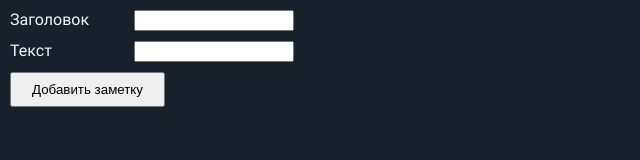
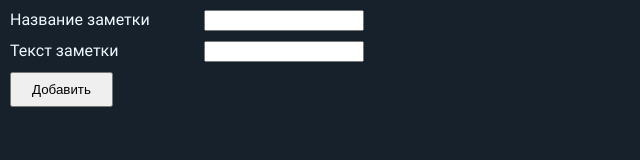
Before and after one commit to maxsamoylov/notes, a plain HTML site: page index.html in a window 1280 px wide. Shown: the whole page, without its empty margins (0-640 px from the left). Drawn offline with Linux system fonts and the light colour scheme.

Commit message:
some fixes

```diff
--- a/css/index.css
+++ b/css/index.css
@@ -44,7 +44,7 @@ body{
 
 .label{
     display: inline-block;
-    width: 120px;
+    width: 190px;
 }
 
 .errorDiv{
--- a/index.html
+++ b/index.html
@@ -11,16 +11,16 @@
     <div class="app">
         <form method="get" class="notesForm" action="">
             <div class="formBlock">
-                <span class="label"><label for="headerInput">Заголовок</label></span>
+                <span class="label"><label for="headerInput">Название заметки</label></span>
                 <input type="text" class="noteInput" id="headerInput">
                 <div id="headerError" class="invisible">Минимум - 1 символ</div>
             </div>
             <div class="formBlock">
-                <span class="label"><label for="textInput">Текст</label></span>
+                <span class="label"><label for="textInput">Текст заметки</label></span>
                 <input type="text" class="noteInput" id="textInput">
                 <div id="textError" class="invisible">Минимум - 10 символов</div>
             </div>
-            <button class="submitButton" id="noteSubmit">Добавить заметку</button>
+            <button class="submitButton" id="noteSubmit">Добавить</button>
         </form>
         <div class="notesContainer" id="notesContainer">
         </div>
```
Also changed, not shown: 1 other file.
